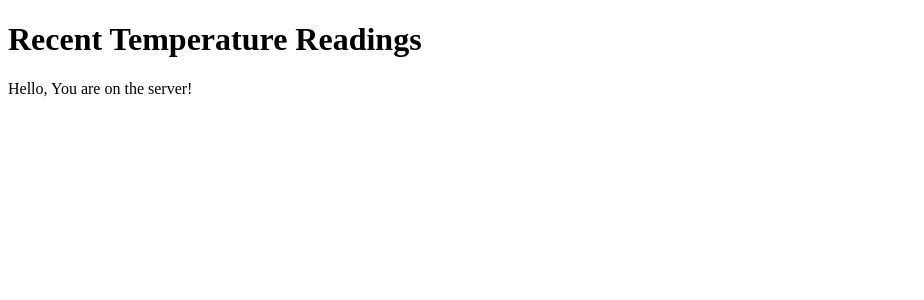
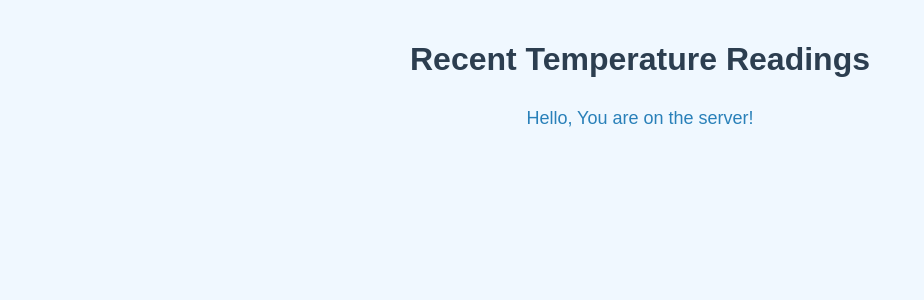
Before and after one commit to Chomba-Alice-Masase/csc4130-webserver, a Django app: page /chomba-alice-masase/ in a window 1280 px wide. Shown: the top 300 px of the page, without its empty margins (0-924 px from the left). Run offline with Django 5.2, Linux system fonts and the light colour scheme; data that the repository does not hold is empty.

Commit message:
more additions

```diff
--- a/core/templates/home.html
+++ b/core/templates/home.html
@@ -4,6 +4,46 @@
     <meta charset="UTF-8">
     <title>Temperature Readings</title>
     <script src="https://code.jquery.com/jquery-3.6.0.min.js"></script>
+    <style>
+        body {
+            font-family: Arial, sans-serif;
+            background-color: #f0f8ff;
+            color: #333;
+            text-align: center;
+            margin: 0;
+            padding: 20px;
+        }
+
+        h1 {
+            color: #2c3e50;
+            margin-bottom: 30px;
+        }
+
+        p {
+            font-size: 18px;
+            color: #2980b9;
+            margin-bottom: 40px;
+        }
+
+        ol {
+            list-style-type: none;
+            padding: 0;
+        }
+
+        li {
+            background-color: #3498db;
+            color: #fff;
+            margin: 10px 0;
+            padding: 10px;
+            border-radius: 5px;
+            font-size: 16px;
+            transition: background-color 0.3s ease;
+        }
+
+        li:hover {
+            background-color: #2980b9;
+        }
+    </style>
     <script type="text/javascript">
         function fetchTemperatureData() {
             $.ajax({
```
